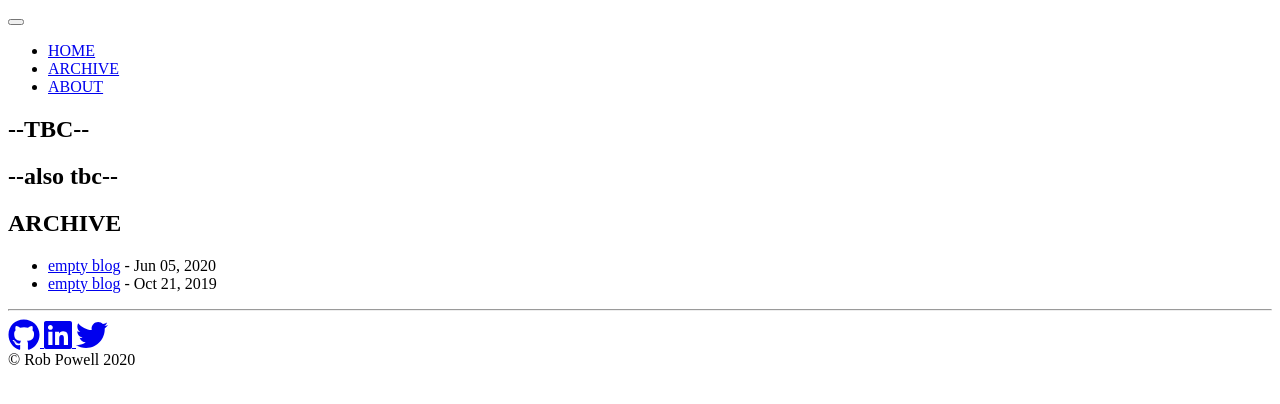
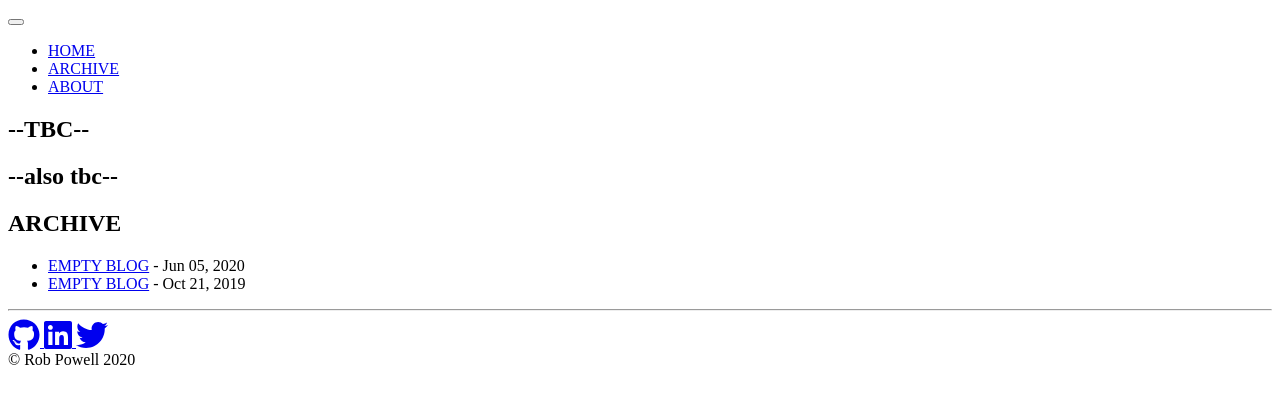
Before and after one commit to robertdpowell/tweetsinwelsh, a Jekyll site: the page built from archive.html, in a window 1280 px wide. Shown: the top 404 px of the page. Built offline with Jekyll 4.4.1, drawn with Linux system fonts in a browser that asks for light colours; nearby versions of some CDN libraries.

Commit message:
fiddling

```diff
--- a/_includes/archive.html
+++ b/_includes/archive.html
@@ -6,7 +6,7 @@
         <ul class="postlist">
           {% for post in site.posts %}
             <li>
-              <a class="uppercase" href="{{ post.url | prepend: site.baseurl }}" >{{ post.title }}</a> -
+              <a class="uppercase" href="{{ post.url | prepend: site.baseurl }}" >{{ post.title | upcase }}</a> -
                <span>{{ post.date | date: "%b %d, %Y" }}</span>
             </li>
           {% endfor %}
--- a/css/custom/includes/_nav.sass
+++ b/css/custom/includes/_nav.sass
@@ -13,5 +13,7 @@
 
 .navbar-light .navbar-nav .nav-link
   color: $primary
+  padding: .5rem 1rem
+  text-align: center
   &:hover
       color: $info
```
Also changed, not shown: css/bootstrap.css, 5 other files.
